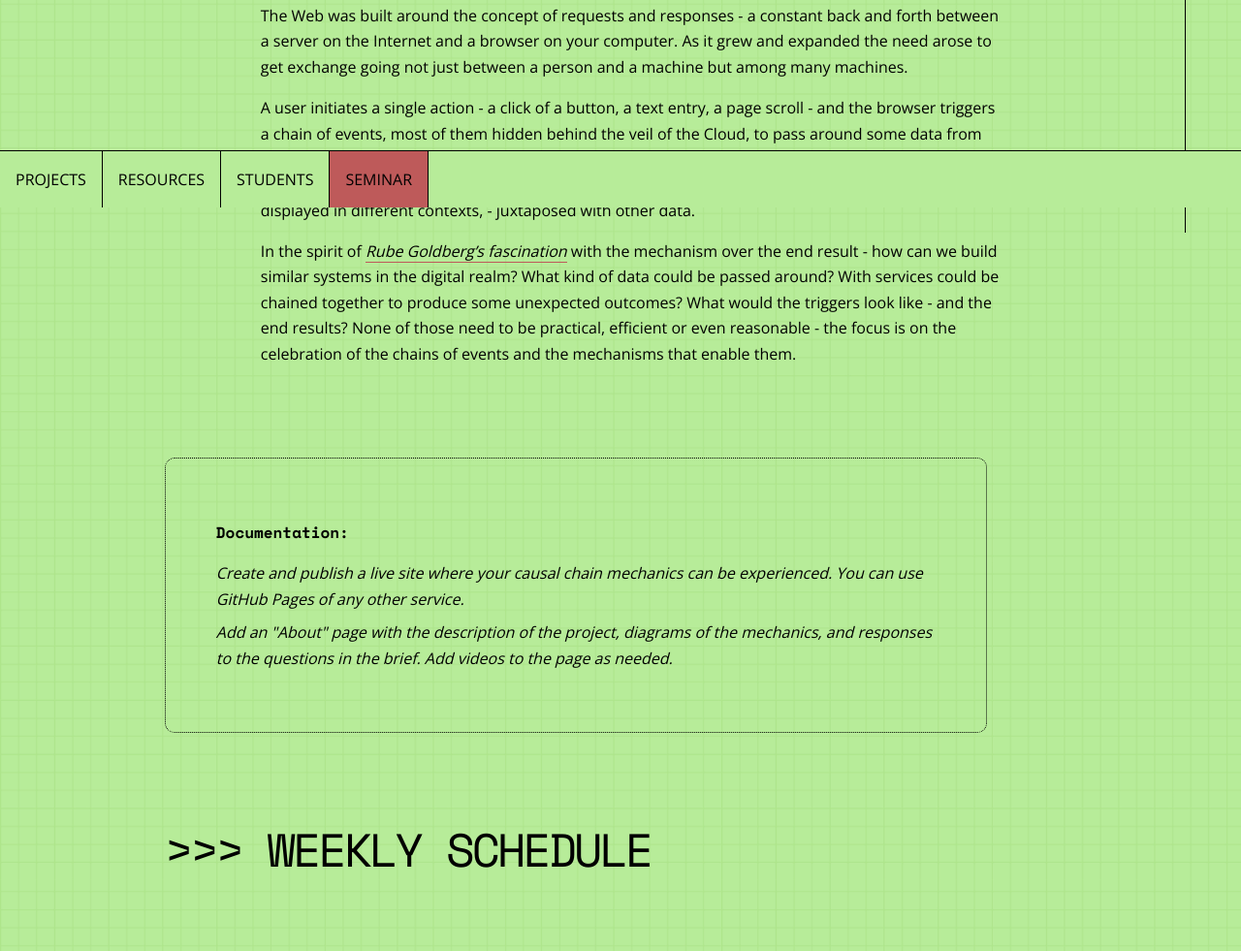
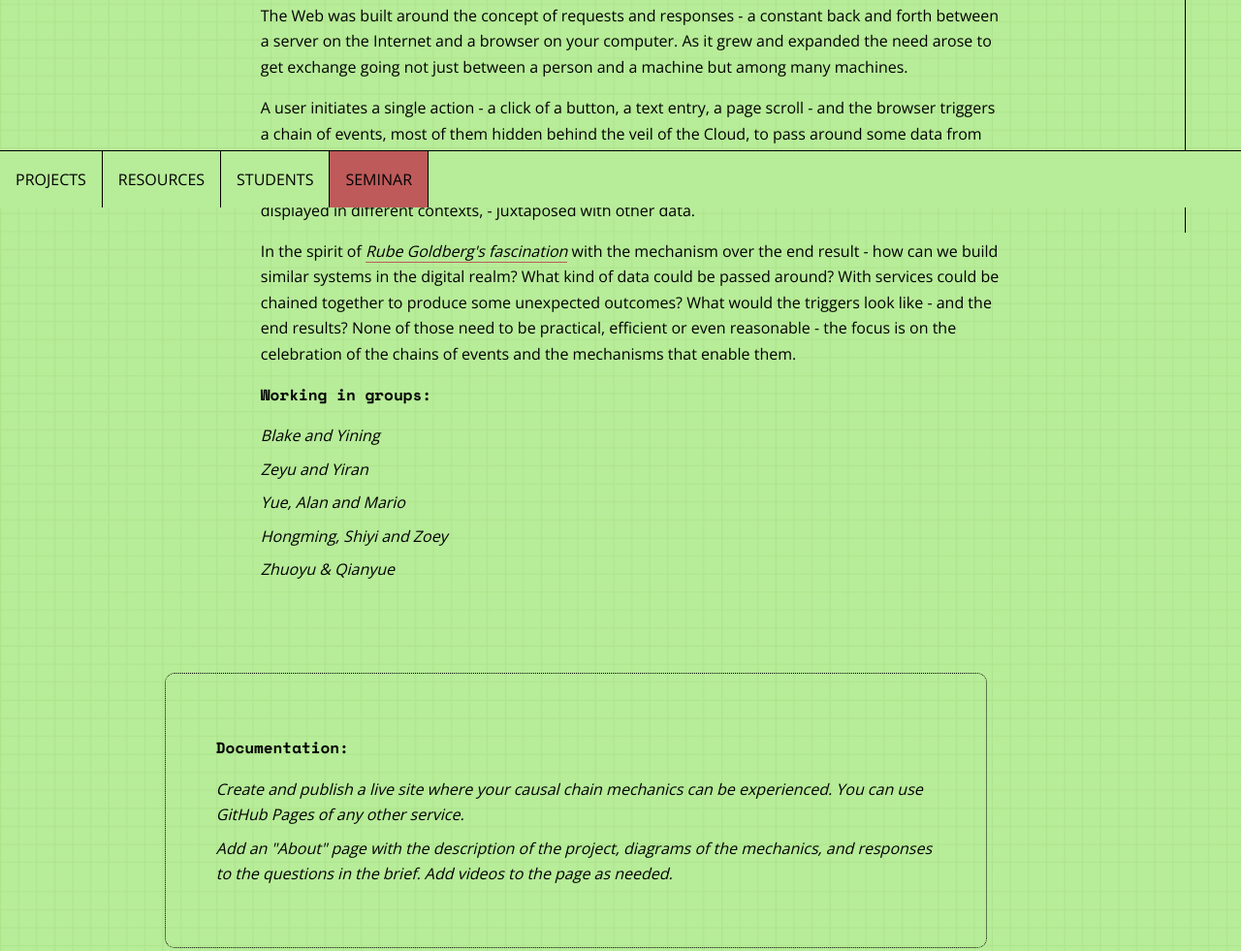
Before and after one commit to ConnectedCat/AC-CreativeTechnology4, a plain HTML site: page index.html in a window 1280 px wide. Shown: the part 586-1567 px from the top of the page at 97% size. Drawn offline with nearby package versions, Linux system fonts and the light colour scheme.

Commit message:
Project 1 groups

```diff
--- a/index.html
+++ b/index.html
@@ -35,7 +35,15 @@
             <div class="project-brief">
                 <p>The Web was built around the concept of requests and responses - a constant back and forth between a server on the Internet and a browser on your computer. As it grew and expanded the need arose to get exchange going not just between a person and a machine but among many machines.</p>
                 <p>A user initiates a single action - a click of a button, a text entry, a page scroll - and the browser triggers a chain of events, most of them hidden behind the veil of the Cloud, to pass around some data from one server to another, like a ball in a pinball machine. The data can be used to request other data, to trigger different responses from servers, to capture more data. It can be formatted, rearranged, displayed in different contexts, - juxtaposed with other data.</p>
-                <p>In the spirit of <a href="https://en.wikipedia.org/wiki/Rube_Goldberg_machine" target="_blank" rel="noopener noreferrer">Rube Goldberg’s fascination</a> with the mechanism over the end result - how can we build similar systems in the digital realm? What kind of data could be passed around? With services could be chained together to produce some unexpected outcomes? What would the triggers look like - and the end results? None of those need to be practical, efficient or even reasonable - the focus is on the celebration of the chains of events and the mechanisms that enable them.</p>
+                <p>In the spirit of <a href="https://en.wikipedia.org/wiki/Rube_Goldberg_machine" target="_blank" rel="noopener noreferrer">Rube Goldberg's fascination</a> with the mechanism over the end result - how can we build similar systems in the digital realm? What kind of data could be passed around? With services could be chained together to produce some unexpected outcomes? What would the triggers look like - and the end results? None of those need to be practical, efficient or even reasonable - the focus is on the celebration of the chains of events and the mechanisms that enable them.</p>
+                <p><strong>Working in groups:</strong></p>
+                <ul>
+                    <li>Blake and Yining</li>
+                    <li>Zeyu and Yiran</li>
+                    <li>Yue, Alan and Mario</li>
+                    <li>Hongming, Shiyi and Zoey</li>
+                    <li>Zhuoyu & Qianyue</li>
+                </ul>
             </div>
 
             <div class="documentation">
@@ -267,7 +275,7 @@
         <section>
             <h1 id="students">STUDENTS</h1>
             <ul>
-                <li>Yuwen Qianyue: <a href="https://github.com/qqUncodable/Fall2021-Tech3" target="_blank">Code</a>, <a href="https://qquncodable.github.io/Fall2021-Tech3/" target="_blank">Documentation</a></li>
+                <li>Qianyue Yuwen: <a href="https://github.com/qqUncodable/Fall2021-Tech3" target="_blank">Code</a>, <a href="https://qquncodable.github.io/Fall2021-Tech3/" target="_blank">Documentation</a></li>
 
                 <li>Miaoqiong: <a href="https://github.com/miamq/CreativeTech3" target="_blank">Code</a>, <a href="https://miamq.github.io/CreativeTech3/" target="_blank">Documentation</a></li>
 
```
